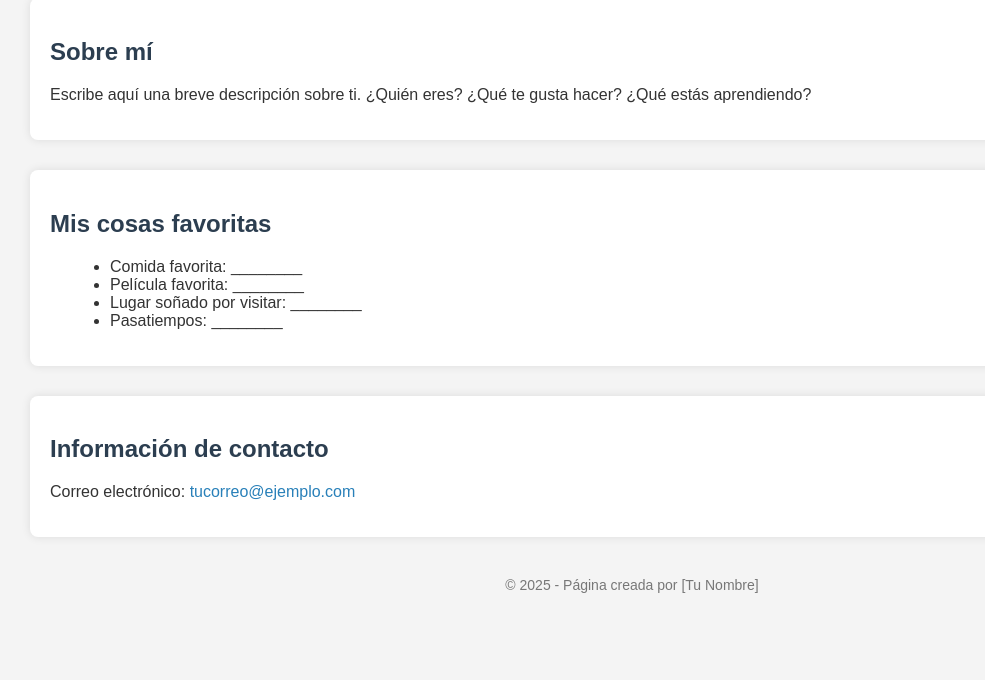
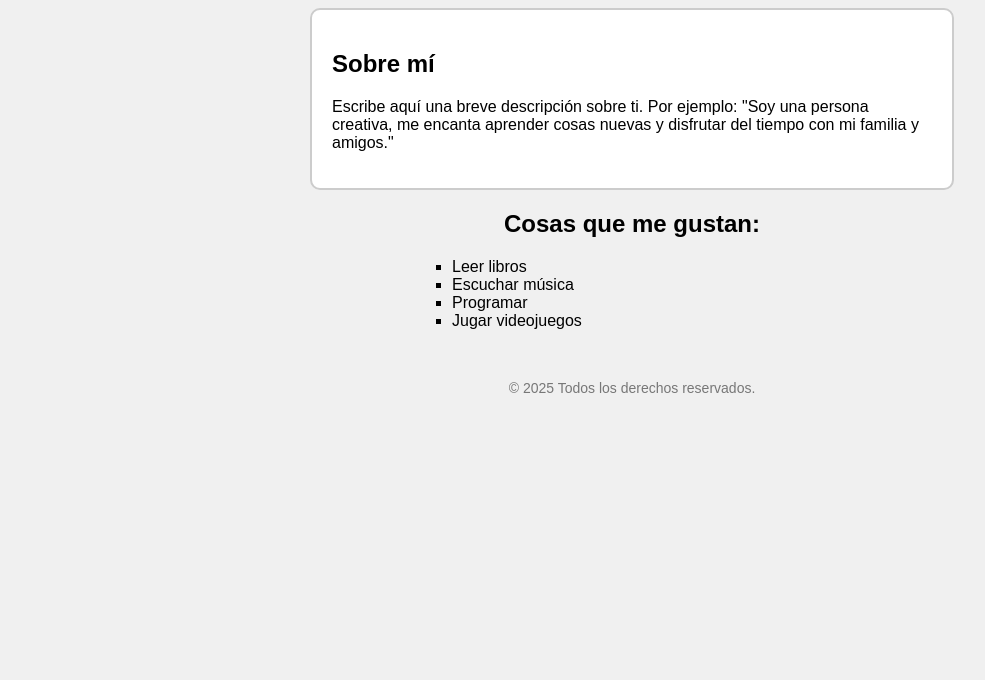
Before and after one commit to Alder27/Codigo-HTML, a plain HTML site: page index.html in a window 1280 px wide. Shown: the part 120-800 px from the top of the page, without its empty margins (8-993 px from the left). Drawn offline with Linux system fonts and the light colour scheme.

Commit message:
Update index.html

```diff
--- a/index.html
+++ b/index.html
@@ -2,40 +2,34 @@
 <html lang="es">
 <head>
     <meta charset="UTF-8">
-    <title>Mi Página Web</title>
+    <title>Mi Página Personal</title>
     <style>
         body {
             font-family: Arial, sans-serif;
-            background-color: #f4f4f4;
-            padding: 30px;
-            color: #333;
+            text-align: center;
+            background-color: #f0f0f0;
+            padding: 40px;
         }
 
-        h1, h2 {
-            color: #2c3e50;
-        }
-
-        .caja {
-            background-color: #fff;
-            border-radius: 8px;
+        .descripcion {
+            background-color: #ffffff;
+            border: 2px solid #cccccc;
+            border-radius: 10px;
             padding: 20px;
-            margin-bottom: 30px;
-            box-shadow: 0 0 10px rgba(0,0,0,0.1);
+            margin: 20px auto;
+            max-width: 600px;
+            text-align: left;
         }
 
         ul {
+            list-style-type: square;
             text-align: left;
-            margin-left: 20px;
-        }
-
-        a {
-            color: #2980b9;
-            text-decoration: none;
+            max-width: 400px;
+            margin: 0 auto;
         }
 
         footer {
-            margin-top: 40px;
-            text-align: center;
+            margin-top: 50px;
             font-size: 14px;
             color: #777;
         }
@@ -43,30 +37,23 @@
 </head>
 <body>
 
-    <h1>Hola, soy [Tu Nombre]</h1>
+    <h1>Hola, soy [Tu Nombre Aquí]</h1>
 
-    <div class="caja">
+    <div class="descripcion">
         <h2>Sobre mí</h2>
-        <p>Escribe aquí una breve descripción sobre ti. ¿Quién eres? ¿Qué te gusta hacer? ¿Qué estás aprendiendo?</p>
+        <p>Escribe aquí una breve descripción sobre ti. Por ejemplo: "Soy una persona creativa, me encanta aprender cosas nuevas y disfrutar del tiempo con mi familia y amigos."</p>
     </div>
 
-    <div class="caja">
-        <h2>Mis cosas favoritas</h2>
-        <ul>
-            <li>Comida favorita: ________</li>
-            <li>Película favorita: ________</li>
-            <li>Lugar soñado por visitar: ________</li>
-            <li>Pasatiempos: ________</li>
-        </ul>
-    </div>
-
-    <div class="caja">
-        <h2>Información de contacto</h2>
-        <p>Correo electrónico: <a href="mailto:tucorreo@ejemplo.com">tucorreo@ejemplo.com</a></p>
-    </div>
+    <h2>Cosas que me gustan:</h2>
+    <ul>
+        <li>Leer libros</li>
+        <li>Escuchar música</li>
+        <li>Programar</li>
+        <li>Jugar videojuegos</li>
+    </ul>
 
     <footer>
-        &copy; 2025 - Página creada por [Tu Nombre]
+        &copy; 2025 Todos los derechos reservados.
     </footer>
 
 </body>
```
